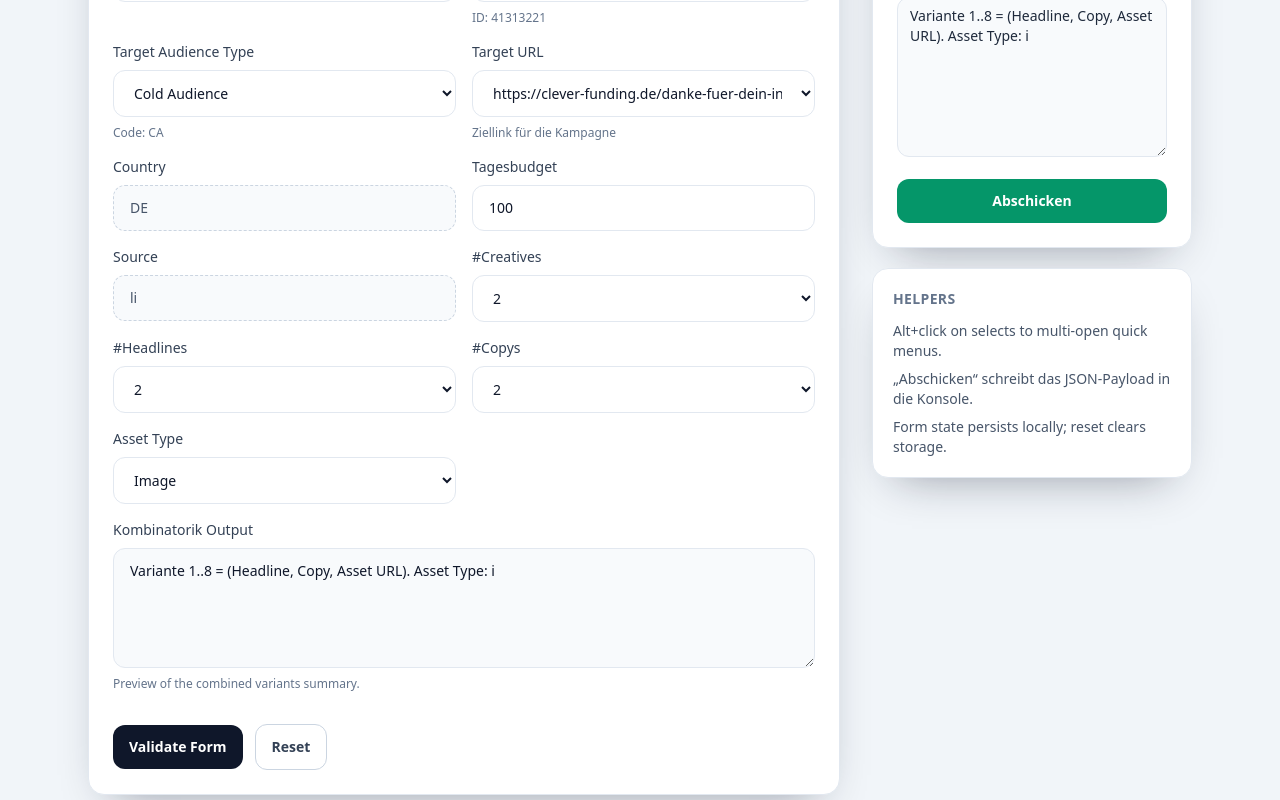
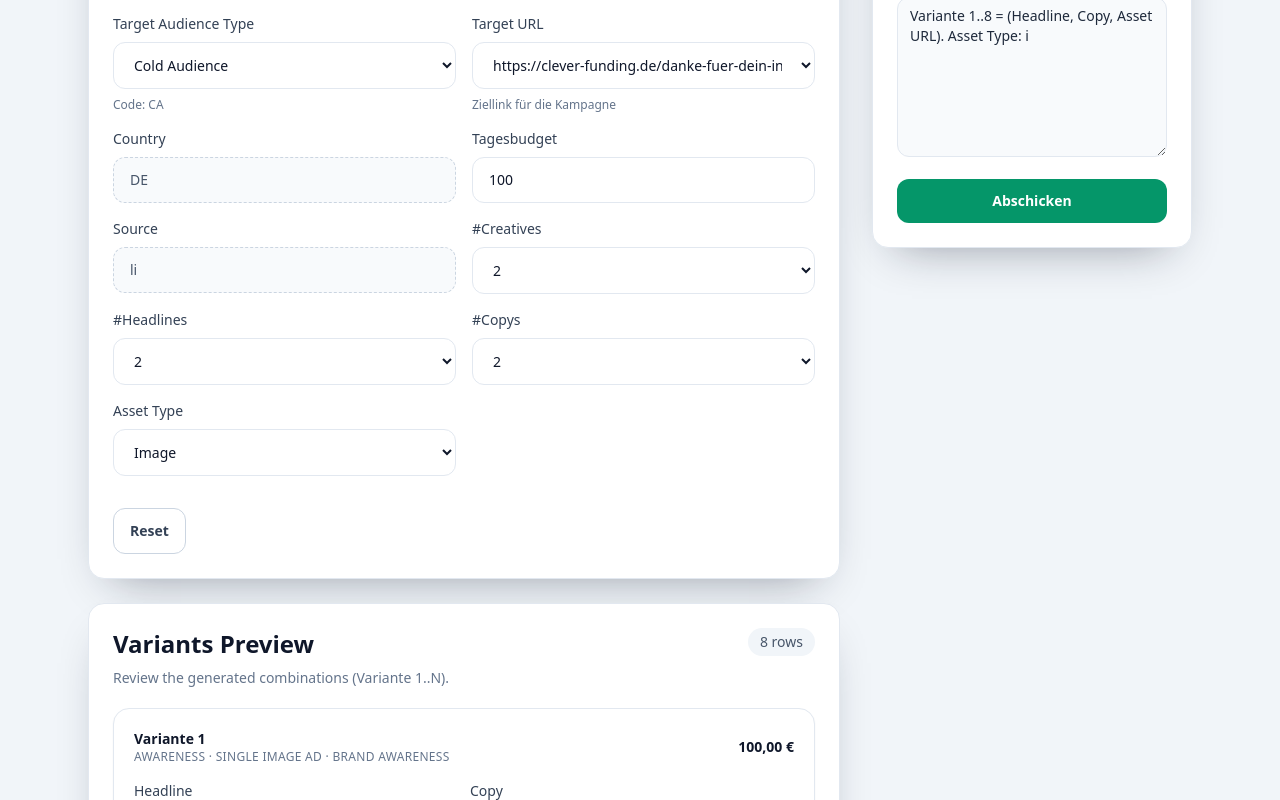
Before and after one commit to NikCodeK/formadscreation, a Next.js app: page / in a window 1280 px wide. Shown: the part 400-1200 px from the top of the page. Built offline with nearby package versions, Linux system fonts and the light colour scheme.

Commit message:
Update page implementation

```diff
--- a/app/page.tsx
+++ b/app/page.tsx
@@ -346,11 +346,7 @@ export default function CampaignBuilderPage() {
   return (
     <div className="mx-auto flex w-full max-w-6xl flex-col gap-8 px-6 py-10 lg:flex-row lg:items-start">
       <div className="flex-1 space-y-6">
-        <Section
-          title="Campaign Builder"
-          subtitle="Configure a campaign row. Fields mirror the Excel builder."
-          countLabel={`Variants: ${totalVariants}`}
-        >
+        <Section title="Campaign Builder" countLabel={`Variants: ${totalVariants}`}>
           <div className="grid grid-cols-1 gap-4 md:grid-cols-2">
             <SelectControl
               label="Phase"
@@ -446,21 +442,8 @@ export default function CampaignBuilderPage() {
               onChange={(value) => handleSelectChange('assetType', value)}
               error={showErrors ? validation.formErrors.assetType : undefined}
             />
-            <TextAreaField
-              label="Kombinatorik Output"
-              value={kombinatorikOutput}
-              readOnly
-              helper="Preview of the combined variants summary."
-            />
           </div>
           <div className="flex flex-wrap items-center gap-3 pt-2">
-            <button
-              type="button"
-              onClick={() => setShowErrors(true)}
-              className="rounded-xl bg-slate-900 px-4 py-3 text-sm font-semibold text-white transition hover:bg-slate-700"
-            >
-              Validate Form
-            </button>
             <button
               type="button"
               onClick={handleReset}
@@ -637,14 +620,6 @@ export default function CampaignBuilderPage() {
           ) : showErrors && validation.hasErrors ? (
             <p className="text-xs text-rose-500">Bitte alle Pflichtfelder und Asset-Links prüfen.</p>
           ) : null}
-        </div>
-        <div className="space-y-3 rounded-2xl border border-slate-200 bg-white p-5 shadow-card">
-          <h4 className="text-sm font-semibold uppercase tracking-wide text-slate-500">Helpers</h4>
-          <ul className="space-y-2 text-sm text-slate-600">
-            <li>Alt+click on selects to multi-open quick menus.</li>
-            <li>„Abschicken“ schreibt das JSON-Payload in die Konsole.</li>
-            <li>Form state persists locally; reset clears storage.</li>
-          </ul>
         </div>
       </aside>
     </div>
@@ -829,30 +804,6 @@ function TextField({
   );
 }
 
-function TextAreaField({
-  label,
-  value,
-  readOnly,
-  helper
-}: {
-  label: string;
-  value: string;
-  readOnly?: boolean;
-  helper?: string;
-}) {
-  return (
-    <label className="flex flex-col gap-2 md:col-span-2">
-      <span className="text-sm font-medium text-slate-700">{label}</span>
-      <textarea
-        className="min-h-[120px] rounded-xl border border-slate-200 bg-slate-50 px-4 py-3 text-sm text-slate-900 outline-none transition focus:border-slate-500 focus:ring-2 focus:ring-slate-200"
-        value={value}
-        readOnly={readOnly}
-      />
-      {helper ? <span className="text-xs text-slate-500">{helper}</span> : null}
-    </label>
-  );
-}
-
 function ReadOnlyField({ label, value }: { label: string; value: string }) {
   return (
     <label className="flex flex-col gap-2">
```
